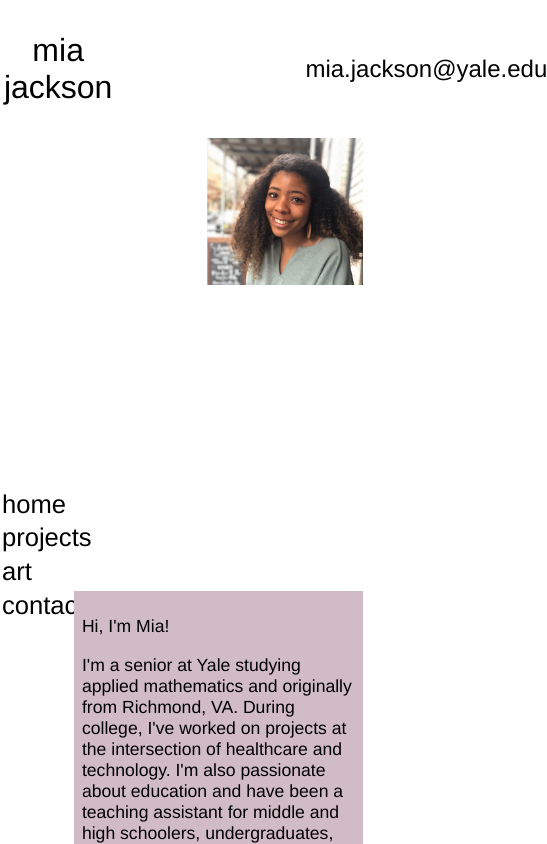
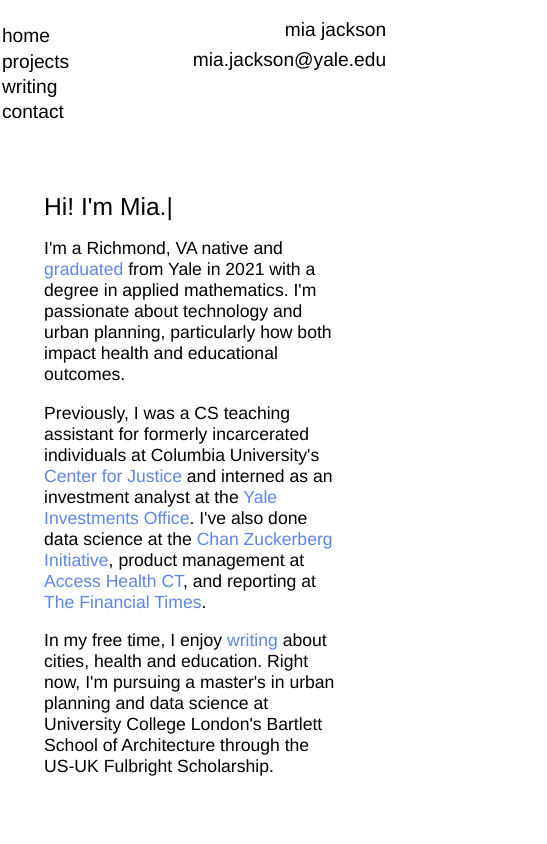
Before and after one commit to miajackson25/personal_website, a React (Create React App) app: page / in a window 390 px wide. Shown: the top 844 px of the page, 547 px wide, since content can reach past the window. Built offline with nearby package versions, Linux system fonts and the light colour scheme.

Commit message:
adding updated app and deleted background line image

```diff
--- a/src/App.css
+++ b/src/App.css
@@ -17,7 +17,7 @@
 
 .name {
   font-family: inherit;
-  font-weight: 150;
+  font-weight: inherit;
   color: black;
   font-size: 2em;
   left: 5%;
@@ -33,7 +33,7 @@
 .contact-div {
   right: 0%;
   margin-left: 50%;
-  font-weight: 200;
+  font-weight: inherit;
 }
 
 .name-div {
@@ -65,11 +65,7 @@
   top: 66%
 }
 
-.art {
-  top: 66%
-}
-
-.contact {
+.contact-link {
   top: 70%
 }
 
@@ -78,35 +74,27 @@
 }
 
 .search-list {
-  margin-top: 28%;
   margin-left: .5%;
   display: inline-block;
   position: absolute;
-  /*flex-flow: column;*/
 }
 
 .photo {
   position: absolute;
-  width: 40%;
+  width: 35%;
+  top: 20%;
   right: 7%;
   margin-top: 0%;
   animation: fadein 1s;
-  -moz-animation: fadein 1s; /* Firefox */
-  -webkit-animation: fadein 1s; /* Safari and Chrome */
-  -o-animation: fadein 1s; /* Opera */
 }
 
 .description {
-  background: #d1bbc6;
   position: absolute;
-  /*border-color: #d1bbc6;*/
   color:black;
   font-family: inherit;
-  font-weight: 150;
   font-size: 1.1em;
-  width: 42%;
+  width: 40%;
   right: 43%;
-  top: 34%;
   padding: 2%;
   animation: fadein 1s;
   -moz-animation: fadein 1s; /* Firefox */
@@ -122,12 +110,6 @@
   z-index: '-100';
 }
 
-.lines {
-  width:37%;
-  position: absolute;
-  resizeMode:'contain';
-  /*position: absolute;*/
-}
 
 .sidebar {
   position: absolute;
@@ -153,26 +135,176 @@ a {
   color: #5e86e6
 }
 
-.arrow-to-email {
-  width: 15%;
-  margin-left: 53%;
-  top: 11%;
+
+.name-contact {
+  color: inherit;
+}
+
+
+.intro-page-together {
+
   position: absolute;
+  left: 50%;
+  top: 22%;
+  width: 90%;
+  transform: translate(-50%, -50%);
+}
+
+.mia-intro {
+  font-size: 1.4em;
+  font-weight: inherit;
+}
+
+.back {
+  position: absolute;
+  top: 0;
+  -o-animation: fadein 1s; /* Opera */
+}
+
+.writing-main-text {
+  position: absolute;
+  width: 63%;
+  font-size: 1.2em;
+  left: 50%;
+  top: 25%;
+  transform: translate(-50%, 0);
   animation: fadein 1s;
   -moz-animation: fadein 1s; /* Firefox */
   -webkit-animation: fadein 1s; /* Safari and Chrome */
   -o-animation: fadein 1s; /* Opera */
 }
 
-
-.name-contact {
-  color: inherit;
+.links-to-articles {
+  color: black;
+  text-decoration: underline;
 }
 
-.name-contact:hover {
-  color:#5e86e6
+.links-to-articles:hover {
+  color: black;
 }
 
+@media only screen and (max-width: 1050px) {
+
+  .contact-description {
+    font-size: 1.4em;
+    width: 100%;
+  }
+  .photo {
+    display: none;
+  }
+  .description {
+    width: 85%;
+    left: 10%;
+    top: 20%;
+  }
+
+  .name {
+    font-size: 1.2em;
+    width: 100%;
+  }
+
+  .name-div {
+    display: absolute;
+    text-align: right;
+    margin-right: 1%;
+  }
+  .contact {
+    font-size: 1.2em;
+    display: absolute;
+    top: 30%;
+  }
+
+  .contact-div {
+    position: absolute;
+    width: 100%;
+    margin-left: 0%;
+    right: 1%;
+    font-weight: inherit;
+    top: 3.5%;
+  }
+
+  .topic {
+    font-size: 1.2em;
+  }
+
+
+
+}
+
+@media only screen and (max-width: 700px) {
+
+  .name {
+    font-size: 1.2em;
+    width: 100%;
+  }
+
+  .name-div {
+    display: absolute;
+    text-align: right;
+    margin-right: 1%;
+  }
+  .contact {
+    font-size: 1.2em;
+    display: absolute;
+    top: 30%;
+  }
+
+  .contact-div {
+    position: absolute;
+    width: 100%;
+    margin-left: 0%;
+    right: 1%;
+    font-weight: inherit;
+    top: 3.5%;
+  }
+
+  .topic {
+    font-size: 1.2em;
+  }
+
+  .photo {
+    display: none;
+  }
+
+  .description {
+    width: 85%;
+    left: 5%;
+    top: 20%;
+    background-color: white;
+  }
+
+  .search-list {
+    margin-left: .5%;
+    display: inline-block;
+    position: absolute;
+  }
+  .home {
+    top: 3%;
+    z-index: 4;
+  }
+
+  .project {
+    top: 6%;
+    z-index: 4;
+  }
+
+  .writing {
+    top: 9%;
+    z-index: 4;
+  }
+  .contact-link {
+    top: 12%;
+    z-index: 4;
+  }
+
+  .contact-description {
+    font-size: 1.2em;
+    width: 100%;
+  }
+
+}
+
+/*
 
 @media only screen and (max-width: 900px) {
   .description {
@@ -188,3 +320,5 @@ a {
     display:none
   }
 }
+
+*/
--- a/src/App.js
+++ b/src/App.js
@@ -1,8 +1,23 @@
+/* To Updated the App Online:
+
+- deploy using Vercel
+- run "vercel --prod"
+
+
+if git branch problem happens again:
+git checkout upstreambranch
+git branch master upstreambranch -f
+git checkout master
+git push origin master -f
+*/
+
 import React from 'react';
 import './App.css';
 import Projects from './projects.js';
 import Art from './art.js';
 import Me from './images/me.png'
+import Typist from 'react-typist';
+
 
 import {
   BrowserRouter as Router,
@@ -12,7 +27,10 @@ import {
 } from "react-router-dom";
 
 
+
 export default function App() {
+
+
   return (
 
     <Router>
@@ -22,13 +40,13 @@ export default function App() {
           <Link className="topic home" to="/">home</Link>
         </div>
         <div>
+          <Link className="topic writing" to="/writing">writing</Link>
+        </div>
+        <div>
           <Link className="topic project" to="/projects">projects</Link>
         </div>
         <div>
-          <Link className="topic art" to="/art">art</Link>
-        </div>
-        <div>
-          <Link  className="topic contact" to="/contact">contact</Link>
+          <Link  className="topic contact-link" to="/contact">contact</Link>
         </div>
         </nav>
         <Switch>
@@ -68,14 +86,22 @@ function Home() {
       </div>
     </div>
 
+    <div className="intro-page-together">
         <img className="photo" src={Me} alt="me"/>
-        <div className="description">
-          <p>Hi, I'm Mia!</p>
-          <p>I'm a senior at Yale studying applied mathematics and originally from Richmond, VA. During college, I've worked on projects at the intersection of healthcare and technology. I'm also passionate about education and have been a teaching assistant for middle and high schoolers, undergraduates, and the formerly incarcerated.</p>
-          <p>Talk to me about anything related to criminal justice, education, healthcare or tech!</p>
-          <p>In my free time, you can find me reading (especially about urban studies), writing, painting, and trying new foods.</p>
+          <div className="description">
+            <div className="mia-intro">
+            <Typist>Hi! <Typist.Delay ms={600} /> I'm Mia.
+            </Typist>
+            </div>
+            <p>I'm a Richmond, VA native and <a href="https://news.yale.edu/2021/05/20/using-data-and-technology-create-more-just-world" className="links-to-previous-jobs" target="_blank" rel="noopener noreferrer">graduated</a> from Yale in 2021 with a degree in applied mathematics. I'm passionate about technology and urban planning, particularly how both impact health and educational outcomes.</p>
+            <p>Previously, I was a CS teaching assistant for formerly incarcerated individuals at Columbia University's <a className="links-to-previous-jobs" href="https://centerforjustice.columbia.edu/justicethroughcode" target="_blank" rel="noopener noreferrer">Center for Justice</a> and interned as an investment analyst at the <a href="https://investments.yale.edu/" className="links-to-previous-jobs"> Yale Investments Office</a>.
+             I've also done data science at the <a href="https://chanzuckerberg.com/" className="links-to-previous-jobs" target="_blank" rel="noopener noreferrer"> Chan Zuckerberg Initiative</a>, product management at <a href="https://www.accesshealthct.com/" className="links-to-previous-jobs" target="_blank" rel="noopener noreferrer"> Access Health CT</a>, and reporting at <a href="https://www.ft.com/" className="links-to-previous-jobs" target="_blank" rel="noopener noreferrer"> The Financial Times</a>.</p>
+            <p>In my free time, I enjoy <Link to="/writing" style={{"color": "#5e86e6"}}>writing</Link> about cities, health and education. Right now, I'm pursuing a master's in urban planning and data science at University College London's Bartlett School of Architecture through the US-UK Fulbright Scholarship.</p>
 
-        </div>
+          </div>
+      </div>
+
+
 
     </div>
   )
@@ -88,11 +114,10 @@ function Contact() {
     <div className="name-div">
     <p className="name"><Link to="/" style={{"color": "black"}}>mia jackson</Link></p>
       <div className="contact-div">
-        <p className="contact"><a href="mailto:mia.jackson@yale.edu" className="name-contact">mia.jackson@yale.edu</a></p>
+        <p className="contact"><a href="mailto:mia.jackson@yale.edu">mia.jackson@yale.edu</a></p>
       </div>
     </div>
     <div className="contact-description-div">
-      <img className="arrow-to-email" src={require('./images/arrow2.png')} alt="arrow"/>
         <p className="contact-description">Feel free to reach out over email or <a href="https://www.linkedin.com/in/mia-jackson/" target="_blank" rel="noopener noreferrer">LinkedIn.</a> :)</p>
     </div>
   </div>
@@ -104,21 +129,29 @@ function Writing() {
   return (
     <div className="App">
       <div className="name-div">
-        <p className="name">mia jackson</p>
+        <p className="name"><Link to="/" style={{"color": "black"}}>mia jackson</Link></p>
         <div className="contact-div">
           <p className="contact">mia.jackson@yale.edu</p>
         </div>
       </div>
+      <div className="writing-main-text">
+        <p style={{"font-size":"1.5em"}}>Writing</p>
+        <p>In my free time, I enjoy writing about cities, health and education. At Yale, my long-form essay about independent primary care clinics entitled, <i>What One Small Health Clinic Tells Us About Healing</i>, won the Williams H. Schubart prize for a distinguished piece on nonfiction writing. I also worked as a reporting intern for the Financial Times' industry publication, <a href="https://www.ftspecialist.com/" target="_blank" rel="noopener noreferrer">Health Payer Specialist</a>, where I wrote about innovation and equity in the health insurance industry.</p>
+        <p>Selected Works:</p>
+        <ul>
+          <li><a className="links-to-articles" href="https://www.pilotonline.com/opinion/columns/vp-ed-column-jackson-0829-20210828-2wxwacvpzffjfpfuffbdypj3wu-story.html" target="_blank" rel="noopener noreferrer">CDC Moratorium May Worsen Eviction Crisis in Virginia</a>, Published in <b style={{"color":"#5e86e6"}}>The Virginian-Pilot</b>, 8/21</li>
+          <p></p>
+          <li><a className="links-to-articles" href="https://www.newsweek.com/my-family-has-been-doctors-black-community-generations-what-if-theyre-last-opinion-1617118" target="_blank" rel="noopener noreferrer">My Family Has Been Doctors in the Black Community for Generations. What If They're The Last?</a>, Co-Published in <b style={{"color":"#5e86e6"}}>Newsweek</b> and <b style={{"color":"#5e86e6"}}>The Economic Hardship Reporting Project</b>, 8/21</li>
+          <p></p>
+          <li><a className="links-to-articles" href="https://drive.google.com/file/d/1UGKltXur1gHUEgUCU7E786U-pHMVn-WJ/view?usp=sharing" target="_blank" rel="noopener noreferrer">Payers May be Waking Up to a New M&A World</a>, Published in <b style={{"color":"#5e86e6"}}>Health Payer Specialist</b>, 8/21</li>
+          <p></p>
+          <li><a className="links-to-articles" href="https://drive.google.com/file/d/1YLig3imIAGmv-X7bhnEvQ5Cp9nju06bc/view?usp=sharing" target="_blank" rel="noopener noreferrer">Payers Refine Approach to Covering the Most Vulnerable</a>, Published <b style={{"color":"#5e86e6"}}>Health Payer Specialist</b>, 7/21</li>
+          <p></p>
+          <li><a className="links-to-articles" href="https://drive.google.com/file/d/1U9KgtWaP8Uce87uf5-0Gp-nP4rmRIo8u/view?usp=sharing" target="_blank" rel="noopener noreferrer">Payers And Venture Capitalist Eye Medicaid and More</a>, Published <b style={{"color":"#5e86e6"}}>Health Payer Specialist</b>, 6/21</li>
+
+        </ul>
+        <b /><b /><b />
+      </div>
   </div>
   )
 }
-
-
-
-
-/*
-        <div>
-          <Link className="topic writing" to="/writing">writing</Link>
-        </div>
-
-*/
```
Also changed, not shown: src/background.png (deleted).
